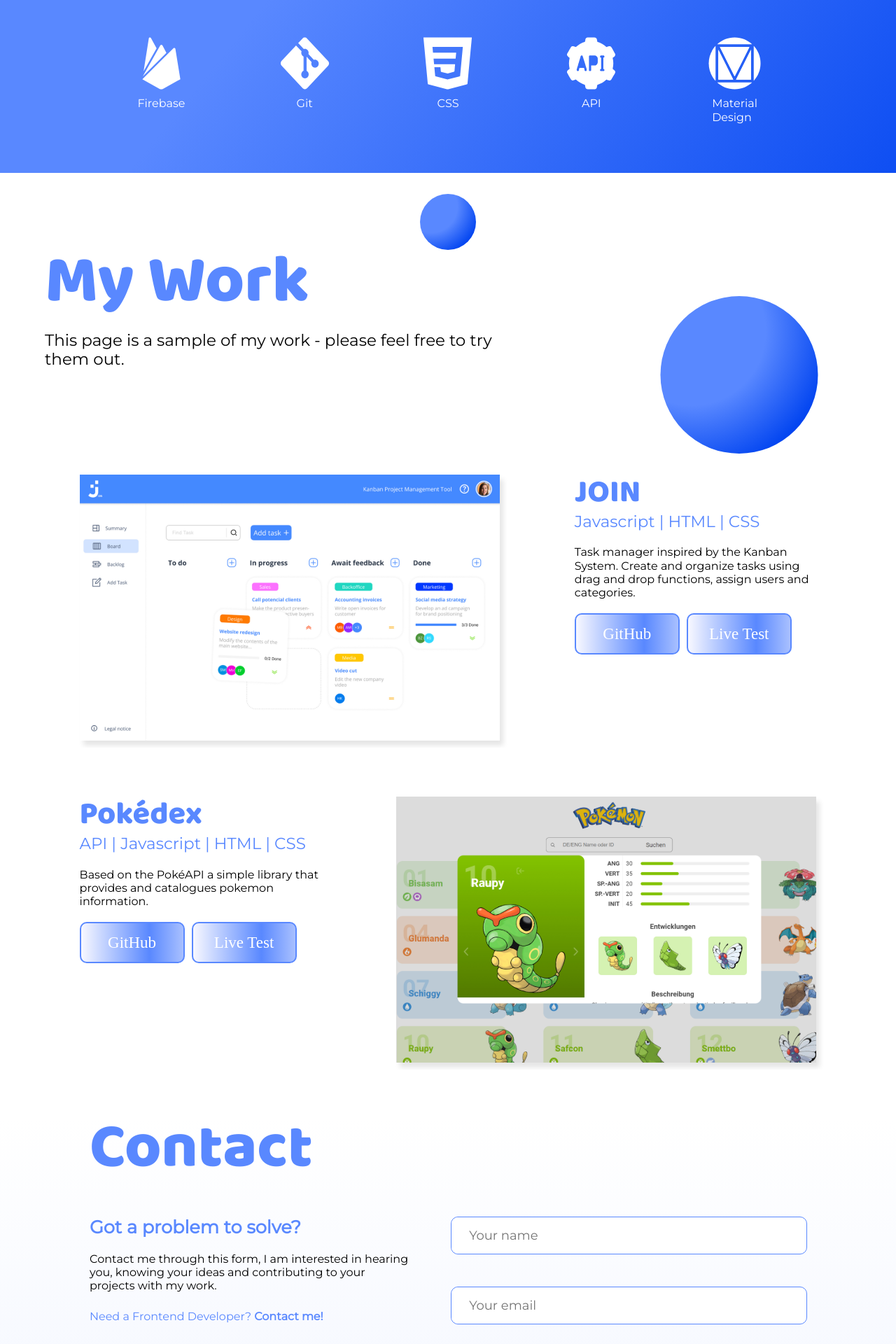
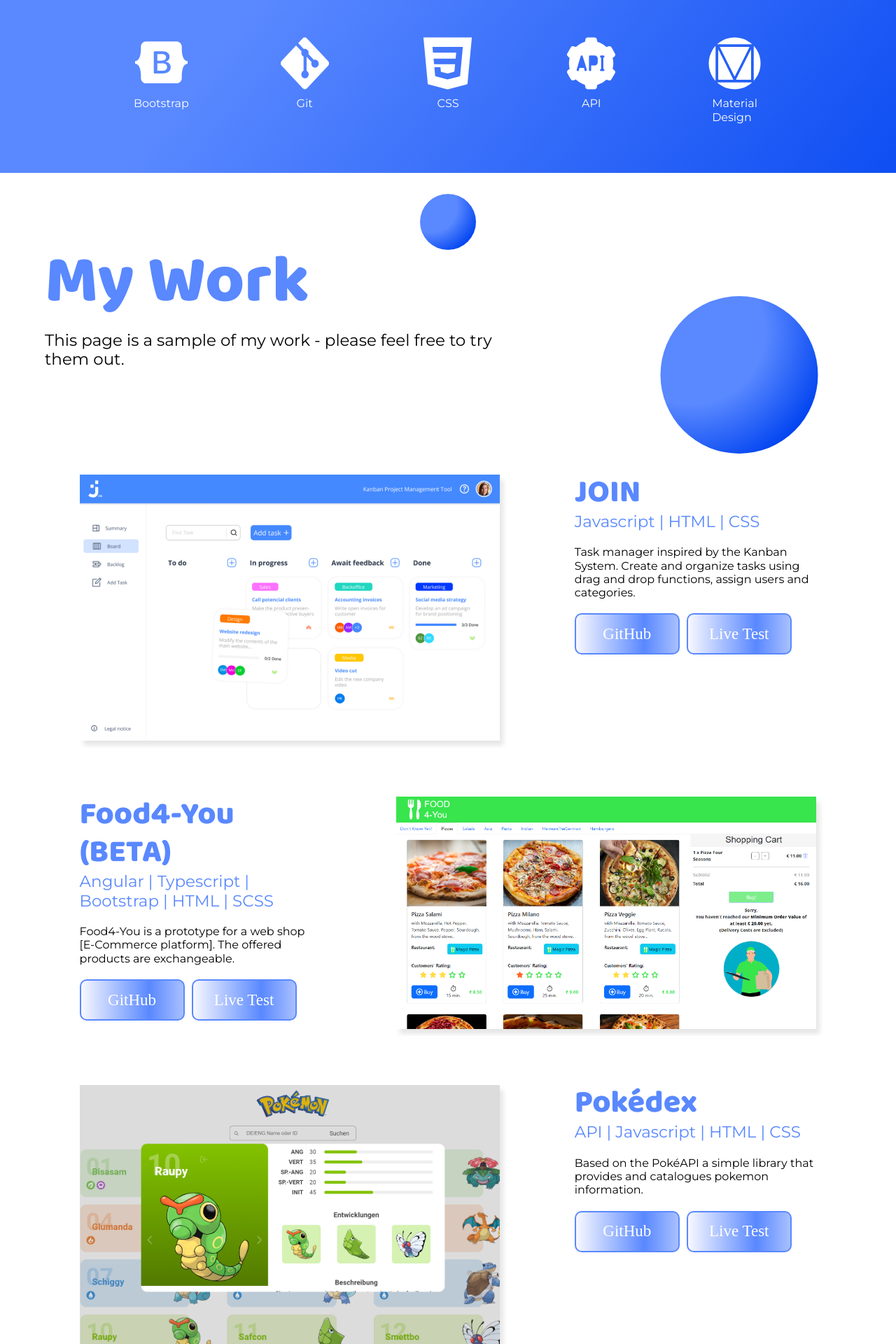
Before and after one commit to Rafael-Go7/Rafael-Go7_Portfolio, an Angular app: page / in a window 1280 px wide. Shown: the part 1900-3820 px from the top of the page at 70% size. Built offline with nearby package versions, Linux system fonts and the light colour scheme.

Commit message:
Skill Bootstrap + Project Food4-You Beta + Footer anno

```diff
--- a/src/app/3_skills-set/skills-set.component.ts
+++ b/src/app/3_skills-set/skills-set.component.ts
@@ -22,8 +22,8 @@
                 'skillDescription':'Scrum'
               }];
 
-  skills_row2 = [{'img':'logo_6_Firebase_white.svg',
-              'skillDescription':'Firebase'
+  skills_row2 = [{'img':'logo_6_Bootstrap_fill_modWhite_svgrepo_com.svg',
+              'skillDescription':'Bootstrap'
             },
               {'img':'logo_7_git_white.svg',
                 'skillDescription':'Git'
--- a/src/app/4_portfolio/portfolio.component.html
+++ b/src/app/4_portfolio/portfolio.component.html
@@ -46,6 +46,27 @@
     <div class="Project ProjectExtraCSS">
 
         <div data-aos="fade-down-left" data-aos-duration="2000" class="infos">
+            <h3>Food4-You (BETA)</h3>
+            <div class="projectSkills">Angular | Typescript | Bootstrap | HTML | SCSS </div>
+            <p>Food4-You is a prototype for a web shop [E-Commerce platform]. The offered products are exchangeable.</p>
+
+            <div class="links">
+                <a href="https://github.com/Rafael-Go7/Food4You_Angular" target="_blank" rel="noopener noreferrer">GitHub</a>
+                <a href="https://food4you.rafael-go7.com" target="_blank" rel="noopener noreferrer">Live Test</a>
+            </div>
+        </div>
+
+        <img data-aos="flip-right" data-aos-easing="ease-out-cubic"
+        data-aos-duration="2000"
+            class= "icons_IMG-ArrayOutput" src="./../assets/img/projects/Food4You.PNG">
+    </div>
+
+    <div class="Project">
+            <img data-aos="flip-left"  data-aos-easing="ease-out-cubic"
+            data-aos-duration="2000"
+             class="icons_IMG-ArrayOutput " src="./../assets/img/projects/pokedex.svg">
+
+        <div data-aos="fade-down-right" data-aos-duration="2000" class="infos">
             <h3>Pokédex</h3>
             <div class="projectSkills">API | Javascript | HTML | CSS </div>
             <p>Based on the PokéAPI a simple library that provides and catalogues pokemon information.</p>
@@ -54,30 +75,9 @@
                 <a href="https://github.com/Rafael-Go7/09_Pokedex-API" target="_blank" rel="noopener noreferrer">GitHub</a>
                 <a href="https://pokedex.rafael-go7.com" target="_blank" rel="noopener noreferrer">Live Test</a>
             </div>
-        </div>
-
-        <img data-aos="flip-right" data-aos-easing="ease-out-cubic"
-        data-aos-duration="2000"
-            class= "icons_IMG-ArrayOutput" src="./../assets/img/projects/pokedex.svg">
-    </div>
-
-    <!-- <div class="Project">
-            <img data-aos="flip-left"  data-aos-easing="ease-out-cubic"
-            data-aos-duration="2000"
-             class="icons_IMG-ArrayOutput " src="./../assets/img/projects/Food4You.PNG">
-
-        <div data-aos="fade-down-right" data-aos-duration="2000" class="infos">
-            <h3>Food4-You</h3>
-            <div class="projectSkills">Javascript | HTML | CSS </div>
-            <p>Food4-You provides an example for a food delivery shopping cart system.</p>
-
-            <div class="links">
-                <a href="https://github.com/Rafael-Go7/07_Food4You" target="_blank" rel="noopener noreferrer">GitHub</a>
-                <a href="https://food4you.rafael-go7.com" target="_blank" rel="noopener noreferrer">Live Test</a>
-            </div>
 
         </div>
-    </div> -->
+    </div>
 
     <!-- <div class="Project ProjectExtraCSS">
 
--- a/src/app/6_footer/footer.component.html
+++ b/src/app/6_footer/footer.component.html
@@ -5,7 +5,7 @@
             <img src="./../assets/img/logos/1_frontPage/logo_webDesign_CC00.svg">
 
             <div class="copyright">
-                 &#169; Rafael-Go7 2023
+                 &#169; Rafael-Go7 {{anno}}
                  <a href="/legal" target="_blank" rel="noopener noreferrer">Legal Notice</a>
             </div>
 
--- a/src/app/6_footer/footer.component.ts
+++ b/src/app/6_footer/footer.component.ts
@@ -10,4 +10,6 @@
 
   ngOnInit(): void {
   }
+
+  anno: number = new Date().getFullYear();
 }
```
Also changed, not shown: test_clamp.html (deleted, +0 -68 lines), src/assets/img/logos/2_SkillsSet/logo_6_Bootstrap_fill_modWhite_svgrepo_com.svg (added), src/assets/img/projects/Food4You.PNG.
